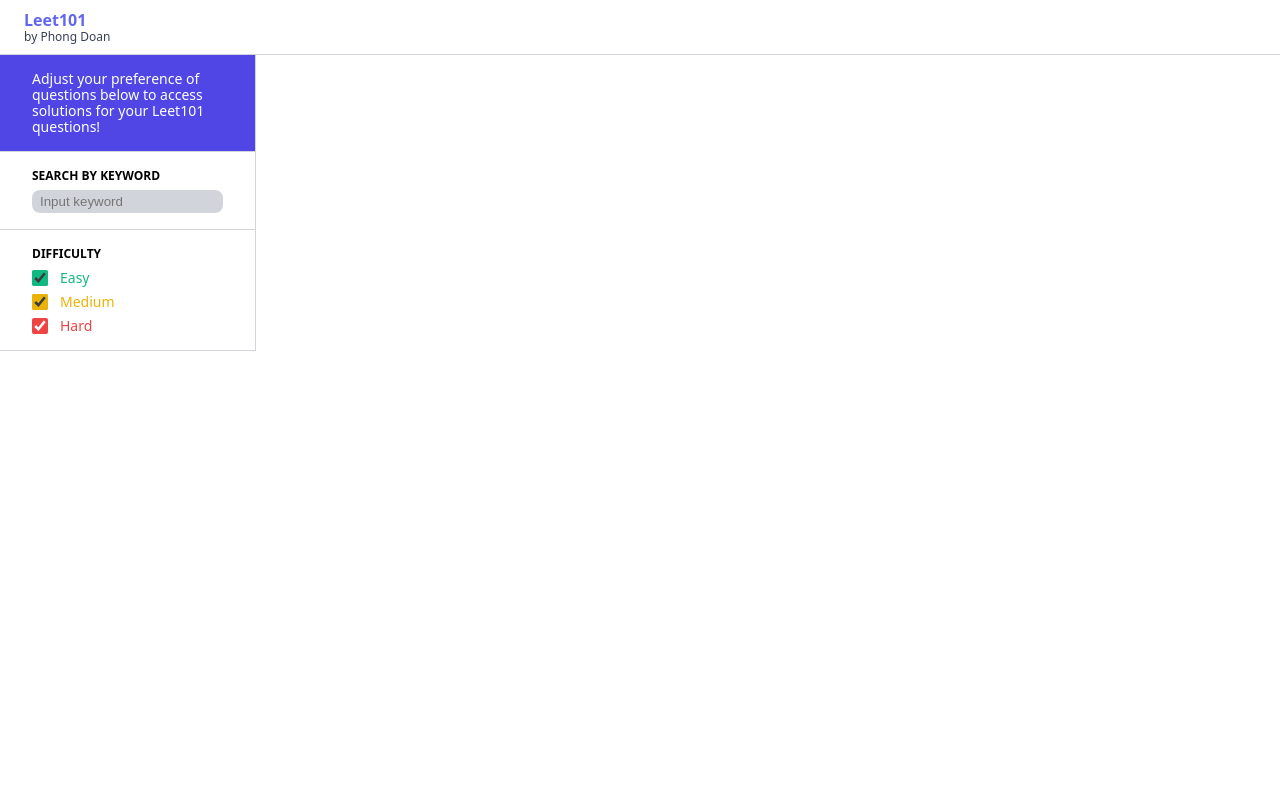
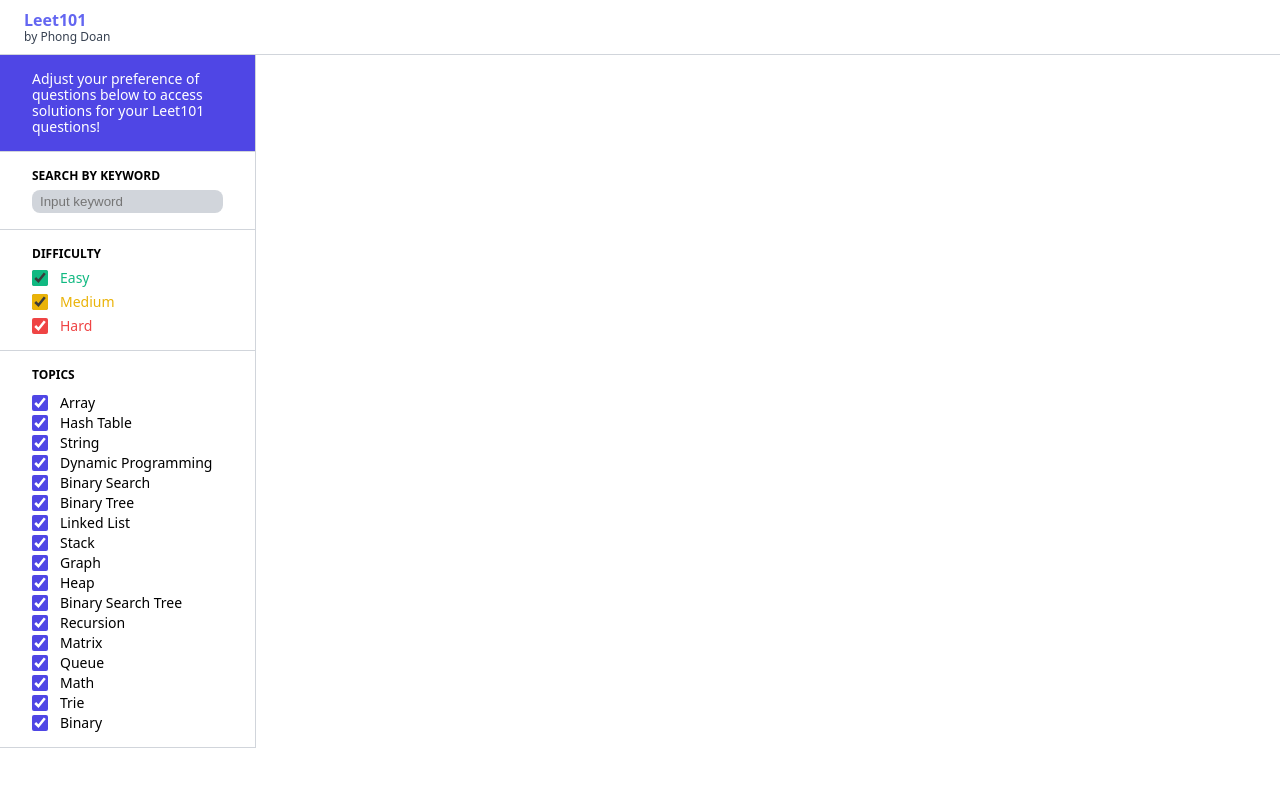
Before and after one commit to WilliamDoan17/Leet101-Forum, a React (Vite) app: page / in a window 1280 px wide. Shown: the top 786 px of the page. Built offline with nearby package versions, Linux system fonts and the light colour scheme.

Commit message:
Topics Preference

```diff
--- a/src/Preferences.jsx
+++ b/src/Preferences.jsx
@@ -74,6 +74,7 @@
                     checked = {chosen}
                     onChange = {toggleCheckbox}
                     id = {level}
+                    name = {level}
                 >
                 </input>
                 <label
@@ -88,7 +89,7 @@
     )
 }
 
-const DifficultyPreference = () => {
+const DifficultiesPreference = () => {
     const { difficulties, setDifficulties } = useContext(PreferenceContext);
 
     const handleChangeDifficultyChosen = (difficulty, newChecked) => {
@@ -127,6 +128,87 @@
     )
 }
 
+const TopicCheckbox = ({ topic, onChange }) => {
+    const { name, chosen } = topic;
+
+    const toggleCheckbox = (e) => {
+        onChange && onChange(topic, e.target.checked)
+    }
+
+
+    return (
+        <>
+            <div
+                className = {`${styles['topic-checkbox-container']}`}
+            >
+                <input
+                    className = {`${styles['topic-checkbox-input']}`}
+                    type = "checkbox"
+                    checked = {chosen}
+                    onChange = {toggleCheckbox}
+                    id = {name}
+                    name = {name}
+                >
+                </input>
+                <label
+                    className = {`${styles['topic-checkbox-label']}`}
+                    htmlFor = {name}
+                >
+                    {name}
+                </label>
+            </div>
+        </>
+    )
+}
+
+const TopicsPreference = () => {
+    const { topics, setTopics } = useContext(PreferenceContext);
+
+    const handleChangeTopicsChosen = (topic, newChecked) => {
+        const newTopic = {
+            ...topic,
+            chosen: newChecked,
+        }
+
+        const newTopics = topics.map((_topic) => {
+            if (_topic === topic) return newTopic
+            return _topic
+        })
+
+        setTopics(newTopics)
+    }
+
+    return (
+        <>
+            <div
+                className = {`${styles['preference-container']}`}
+            >
+                <legend
+                    className = {`${styles['preference-label']}`}
+                >
+                    Topics
+                </legend>
+                <div
+                    className = {`${styles['topics-container']}`}
+                >
+                    {
+                        topics.map((topic) => {
+                            return (
+                                <TopicCheckbox
+                                    key = {topic.name}
+                                    topic = {topic}
+                                    onChange = {handleChangeTopicsChosen}
+                                >
+                                </TopicCheckbox>
+                            )
+                        })
+                    }
+                </div>
+            </div>
+        </>
+    )
+}
+
 const Preferences = () => {
     return (
         <>
@@ -143,8 +225,9 @@
                     </p>
                     <KeywordPreference>
                     </KeywordPreference>
-                    <DifficultyPreference>
-                    </DifficultyPreference>
+                    <DifficultiesPreference>
+                    </DifficultiesPreference>
+                    <TopicsPreference></TopicsPreference>
                 </div>
             </div>
         </>
--- a/src/Preferences.module.css
+++ b/src/Preferences.module.css
@@ -69,6 +69,7 @@
 
 .difficulty-checkbox-input:not(:checked) {
     appearance: none;
+    border-radius: 2px;
     background-color: white;
 }
 
@@ -79,3 +80,38 @@
     line-height: 1;
     text-transform: capitalize;
 }
+
+.topics-container {
+    margin-top: .5rem;
+    width: 100%;
+}
+
+.topic-checkbox-container {
+    margin-top: .25rem;
+    display: flex;
+    flex-direction: row;
+    align-items: center;
+}
+
+.topic-checkbox-input {
+    margin: 0px;
+    accent-color: rgb(79, 70, 229);
+    width: 1rem;
+    height: 1rem;
+    cursor: pointer;
+}
+
+.topic-checkbox-input:not(:checked) {
+    appearance: none;
+    border-radius: 2px;
+    border: 1px solid rgb(209 213 219);
+    background-color: white;
+}
+
+.topic-checkbox-label {
+    margin-left: .75rem;
+    font-size: .875rem;
+    font-weight: 500;
+    line-height: 1;
+    text-transform: capitalize;
+}
--- /dev/null
+++ b/src/data/topics.js
@@ -0,0 +1,20 @@
+export const initialTopics = [
+  { name: "Array", chosen: true },
+  { name: "Hash Table", chosen: true },
+  { name: "String", chosen: true },
+  { name: "Dynamic Programming", chosen: true },
+  { name: "Binary Search", chosen: true },
+  { name: "Binary Tree", chosen: true },
+  { name: "Linked List", chosen: true },
+  { name: "Stack", chosen: true },
+  { name: "Graph", chosen: true },
+  { name: "Heap", chosen: true },
+  { name: "Binary Search Tree", chosen: true },
+  { name: "Recursion", chosen: true },
+  { name: "Matrix", chosen: true },
+  { name: "Queue", chosen: true },
+  { name: "Math", chosen: true },
+  { name: "Trie", chosen: true },
+  { name: "Binary", chosen: true },
+
+]
--- a/src/usePreference.jsx
+++ b/src/usePreference.jsx
@@ -1,17 +1,18 @@
 import React, { useState, createContext, useEffect } from "react";
 import { initialDifficulties } from "./data/difficulties";
+import { initialTopics } from "./data/topics";
 
 export const PreferenceContext = createContext();
 
 export const PreferenceProvider = ({ children }) => {
     const [keyword, setKeyword] = useState('');
     const [difficulties, setDifficulties] =  useState([...initialDifficulties])
-
+    const [topics, setTopics] = useState([...initialTopics]);
 
     return (
         <>
             <PreferenceContext.Provider
-                value = {{ keyword, setKeyword, difficulties, setDifficulties }}
+                value = {{ keyword, setKeyword, difficulties, setDifficulties, topics, setTopics }}
             >
                 {children}
             </PreferenceContext.Provider>
```
